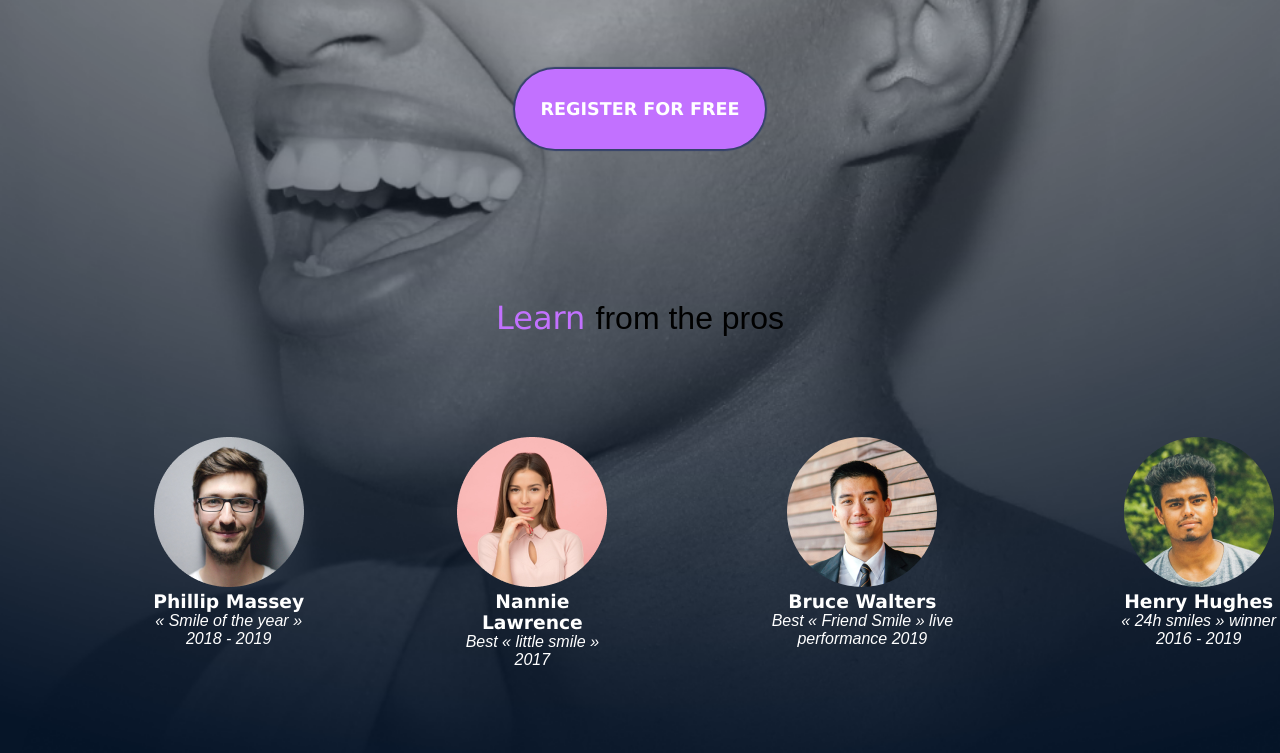
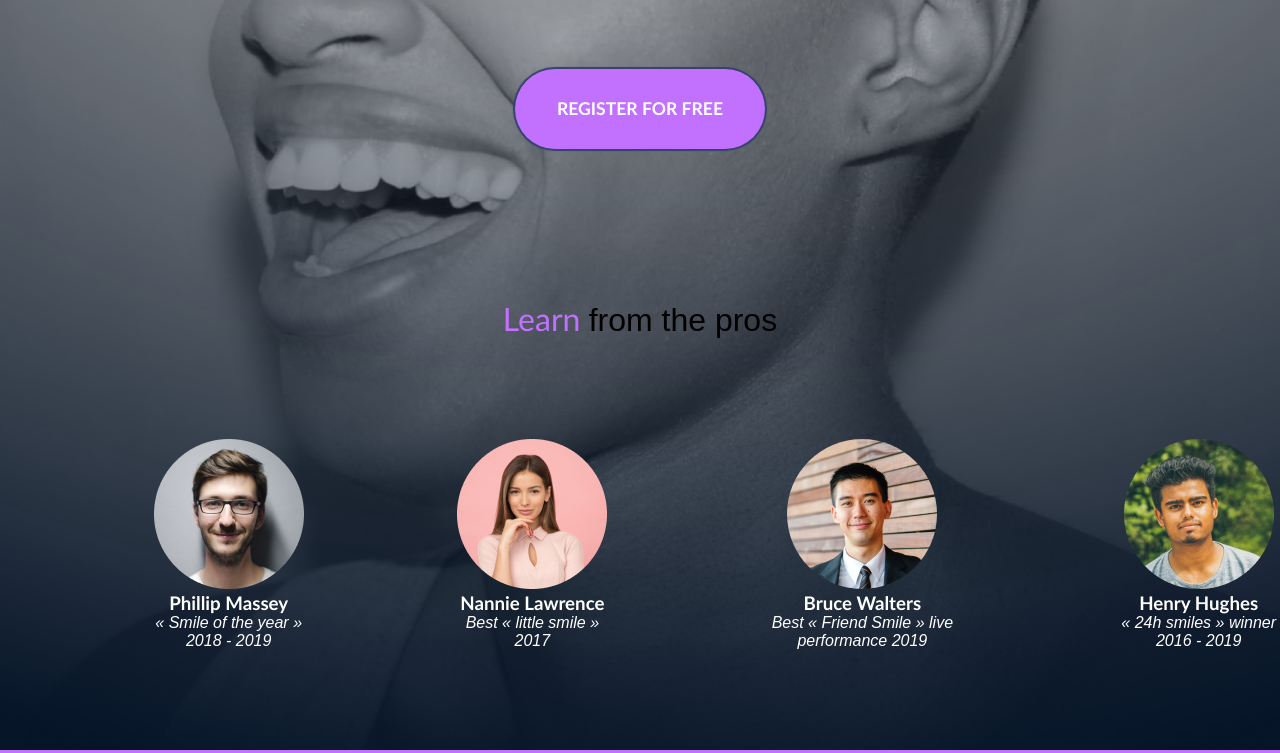
Before and after one commit to QuabenaEsben/alx_html_css, a plain HTML site: page css_advanced/index.html in a window 1280 px wide. Shown: the part 489-1242 px from the top of the page. Drawn offline with Linux system fonts and the light colour scheme.

Commit message:
text edit

```diff
--- a/css_advanced/styles.css
+++ b/css_advanced/styles.css
@@ -1,7 +1,7 @@
 * {
     margin: 0px;
     padding: 0px;
-    font-family: "", "Lucida Sans Unicode", "Lucida Grande",
+    font-family: "Trebuchet MS", "Lucida Sans Unicode", "Lucida Grande",
       "Lucida Sans", Arial, sans-serif;
   }
   header {
```
